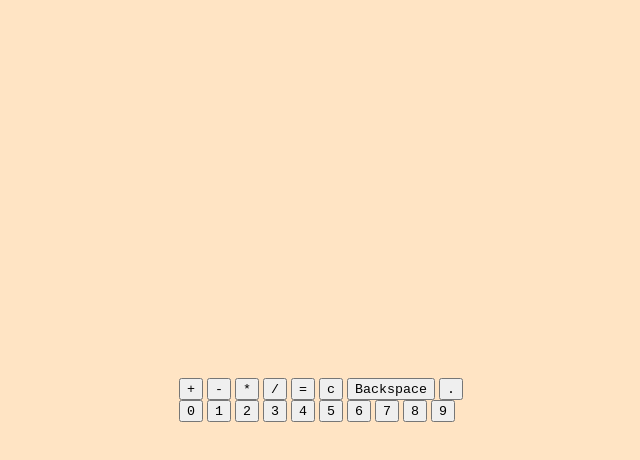
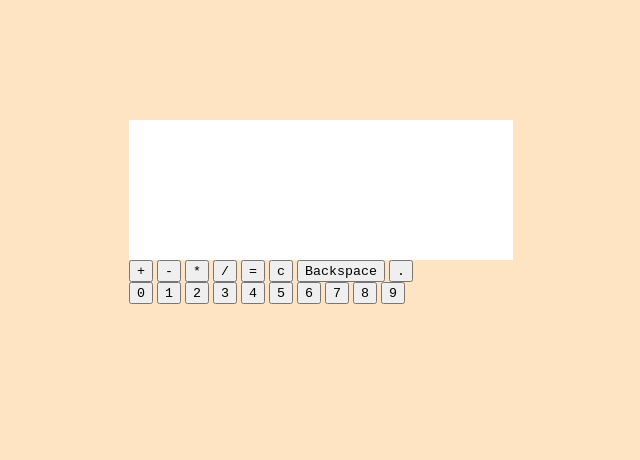
Before and after one commit to kopolo435/calculator, a plain HTML site: page index.html in a window 1280 px wide. Shown: the whole page, without its empty margins (319-959 px from the left). Drawn offline with Linux system fonts and the light colour scheme.

Commit message:
Colocar color y tamaño a display container

```diff
--- a/style.css
+++ b/style.css
@@ -11,3 +11,16 @@ main{
     justify-content: center;
     align-items: center;
 }
+
+.calculatorContainer{
+    display: flex;
+    flex-direction: column;
+    width: 30%;
+    height: 70%;
+}
+
+.displayContainer{
+    background-color: white;
+    width: 100%;
+    height: 25%;
+}
```
